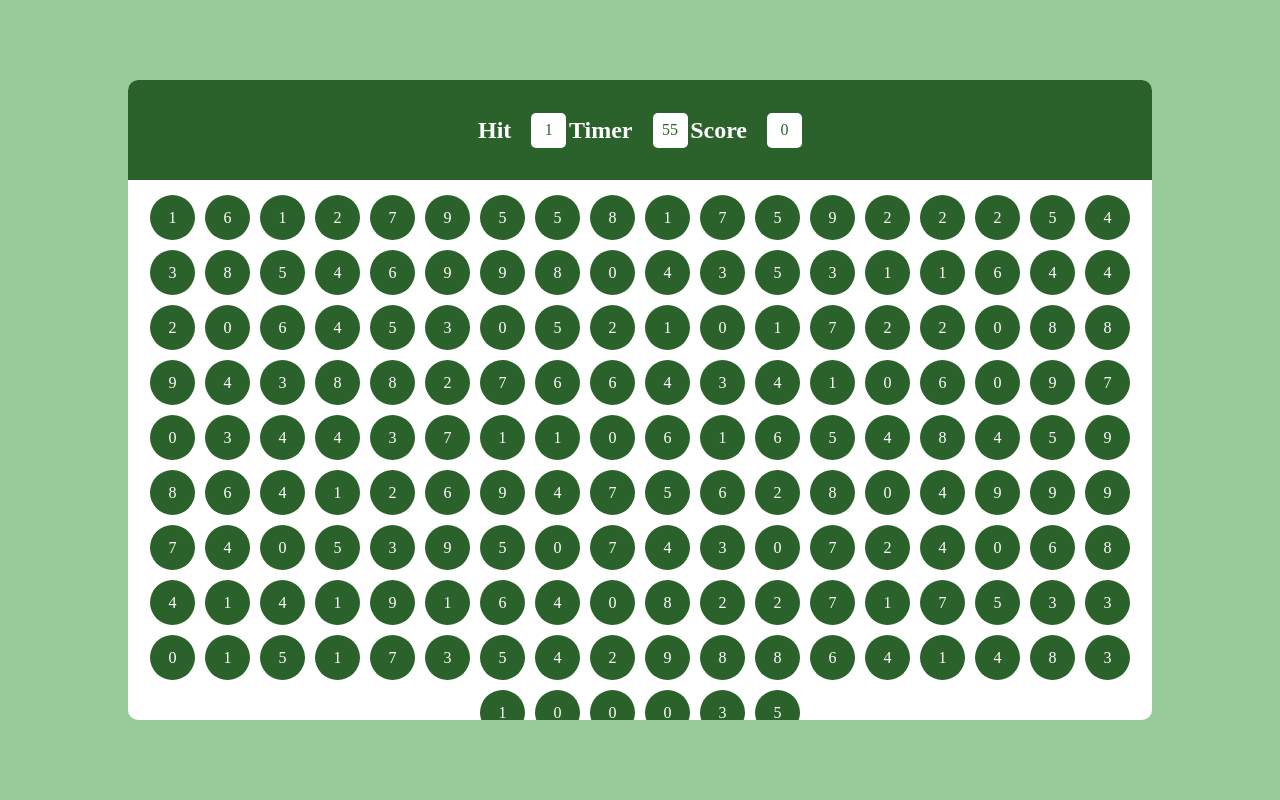
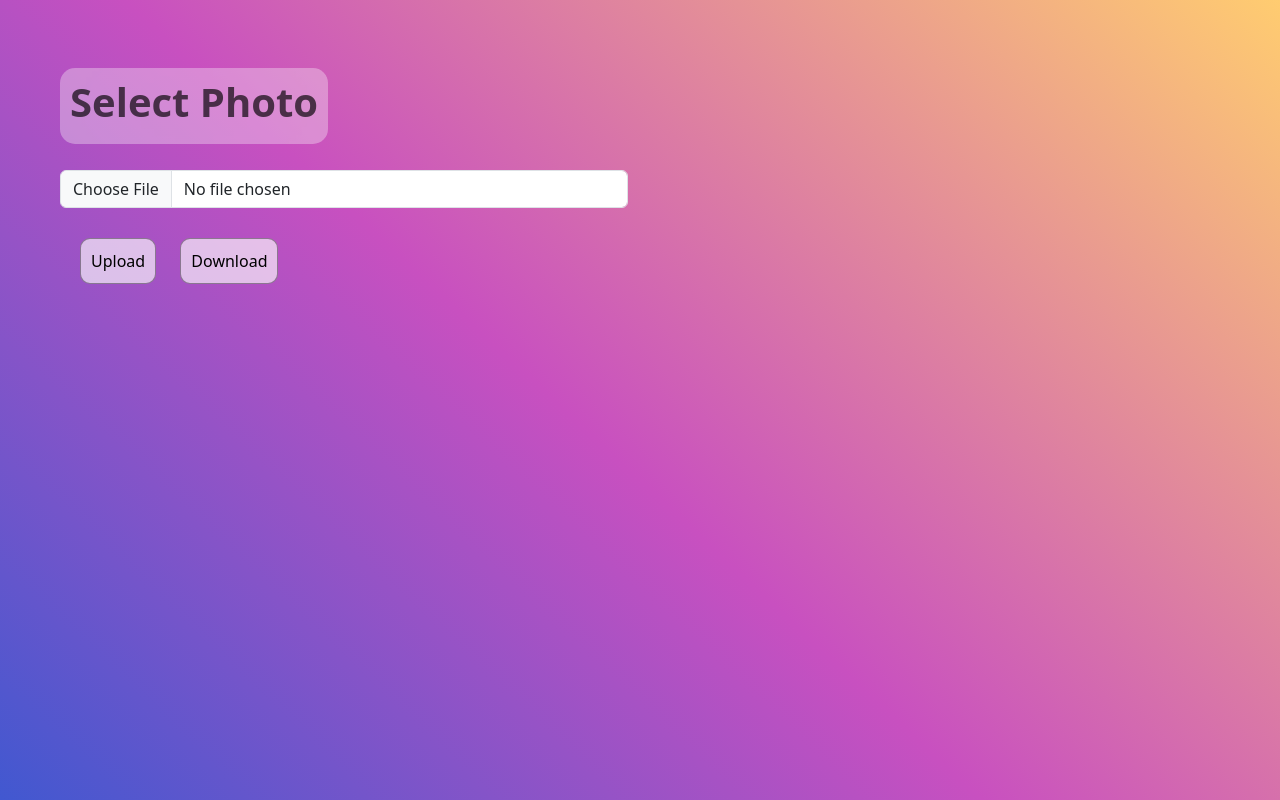
Before and after one commit to siddhesh2017/BackgroundRemover.github.io, a plain HTML site: page index.html in a window 1280 px wide. Drawn offline with nearby package versions, Linux system fonts and the light colour scheme.

Commit message:
Add files via upload

```diff
--- a/index.html
+++ b/index.html
@@ -1,36 +1,40 @@
-<!DOCTYPE html>
+<!doctype html>
 <html lang="en">
   <head>
-    <meta charset="UTF-8">
-    <meta name="viewport" content="width=device-width, initial-scale=1.0">
+    <meta charset="utf-8">
+    <meta name="viewport" content="width=device-width, initial-scale=1">
+    <title>BackGround Remover</title>
     <link rel="stylesheet" href="style.css">
-    <title>BubbleGame</title>
+    <link href="https://cdn.jsdelivr.net/npm/bootstrap@5.3.2/dist/css/bootstrap.min.css" rel="stylesheet" integrity="sha384-T3c6CoIi6uLrA9TneNEoa7RxnatzjcDSCmG1MXxSR1GAsXEV/Dwwykc2MPK8M2HN" crossorigin="anonymous">
   </head>
   <body>
-    <div id="main">
-        <div id="panel">
-            <div id="ptop">
-                <div class="elem">
-                    <h2>Hit</h2>
-                    <div id="hitval" class="box">0</div>
+
+    <div class="container1">
+      <div class="row m-5">
+
+        <div class="col-md-6">
+          <form>
+            <div class="form-group">
+              <label for="ipFile"><h1>Select Photo</h1></label>
+              <input class="form-control
+              " id="ipFile" type="file">
             </div>
-                <div class="elem">
-                    <h2>Timer</h2>
-                    <div id="time" class="box">60</div>
+          </form>
+          <button class="button" onclick="handleUpload()" type="button">Upload</button>
+          <button class="button" onclick="downloadFile()">Download</button>
         </div>
-                <div class="elem">
-                    <h2>Score</h2>
-                    <div id="score" class="box">0</div>
-                </div>
-            </div>
-            <div id="pbottom">
-                    <!-- <div class="bubble">5</div> -->
+
+        <div class="col-md-6">
 
         </div>
+
       </div>
     </div>
 
 
+    <script src="https://cdn.jsdelivr.net/npm/bootstrap@5.3.2/dist/js/bootstrap.bundle.min.js" integrity="sha384-C6RzsynM9kWDrMNeT87bh95OGNyZPhcTNXj1NW7RuBCsyN/o0jlpcV8Qyq46cDfL" crossorigin="anonymous"></script>
+    <script src="https://cdn.jsdelivr.net/npm/@popperjs/core@2.11.8/dist/umd/popper.min.js" integrity="sha384-I7E8VVD/ismYTF4hNIPjVp/Zjvgyol6VFvRkX/vR+Vc4jQkC+hVqc2pM8ODewa9r" crossorigin="anonymous"></script>
+    <script src="https://cdn.jsdelivr.net/npm/bootstrap@5.3.2/dist/js/bootstrap.min.js" integrity="sha384-BBtl+eGJRgqQAUMxJ7pMwbEyER4l1g+O15P+16Ep7Q9Q+zqX6gSbd85u4mG4QzX+" crossorigin="anonymous"></script>
     <script src="script.js"></script>
   </body>
 </html>
--- a/script.js
+++ b/script.js
@@ -1,60 +1,54 @@
-  /*here math.random() gives a random number between 0-1 excluding 0&1 (ex: 0.4392532) so we
-  multiply it by 10 to get one digit number, then the number will be still in point (ex:2.54538403)
-  to remove the part after point we use Math.floor() to get single digit 2.
-  */
- /*
- Math.random() => to get random no 0-1
- *10 => to get single digit deci no
- Math.floor() => to get single digit no
- */
-/*
-    here we used clearInterval() because the count will continue in negative taking up the space to stop interval we use clearInterval()
-*/
+let imgURL;
+function handleUpload()
+{
+    const inputFile = document.getElementById('ipFile');
+    const img = inputFile.files[0];
 
- let tmr_cnt = 60;
- let score = 0;
- let hitno = 0;
+    const imgData = new FormData();
+    imgData.append("image_file",img);
+    imgData.append("size", 'auto');
 
-function makeBubbles() {
-    let clutter = '';
-    for(let i = 1; i<=168; i++){
-        let num = Math.floor(Math.random()*10);
-        clutter += `<div class="bubble">${num}</div>`;
-    }
-    document.querySelector("#pbottom").innerHTML = clutter;
-}
-function runTimer() {
-    var tmr_int = setInterval(function(){
-        if(tmr_cnt > 0){
-            tmr_cnt--;
-            document.querySelector('#time').textContent = tmr_cnt;
+    const apiKey = '79P5tbn3DUU1MaFthmDJytrb';
+    fetch(
+        'https://api.remove.bg/v1.0/removebg',
+        {
+            method:'POST',
+            headers:{
+                'X-Api-Key': apiKey
+            },
+            body:imgData,
         }
-        else{
-            clearInterval(tmr_int);
-            document.querySelector('#pbottom').innerHTML = "<h1 id='gameover'>GameOver</h1>";
-        }
-    }, 1000)
+    )
+    .then(function(response){
+        return response.blob();
+    })
+    .then(function(blob){
+        console.log(blob);
+
+        const imgUrl = URL.createObjectURL(blob);
+        const blobImg = document.createElement('img');
+        blobImg.src = imgUrl;
+        blobImg.style.background = 'rgb(1,1,1,0.5)';
+        blobImg.style.borderBottomLeftRadius = "20px";
+        blobImg.style.borderBottomRightRadius = "20px";
+        blobImg.style.borderTopLeftRadius = "20px";
+        blobImg.style.borderTopRightRadius = "20px";
+        blobImg.style.width = 'auto';
+        blobImg.style.height = 'auto';
+
+        imgURL = imgUrl
+        document.body.appendChild(blobImg);
+        const secondCol = document.querySelector('.col-md-6:nth-child(2)');
+        secondCol.appendChild(blobImg);
+    })
+    .catch();
 }
 
-function randHit(){
-    hitno = Math.floor(Math.random() * 10);
-    document.querySelector("#hitval").textContent = hitno;
+function downloadFile(){
+    var imgDownload = document.createElement('a');
+    imgDownload.href = imgURL;
+    imgDownload.download = 'sid-bg.png';
+    document.body.appendChild(imgDownload);
+    imgDownload.click();
+    document.body.removeChild(a)
 }
-
-function incScore(){
-    score += 10;
-    document.querySelector("#score").textContent = score;
-}
-
-document.querySelector('#pbottom').addEventListener('click',function(event){
-    let clickednum = Number(event.target.textContent);
-    if(clickednum === hitno){
-        incScore();
-        makeBubbles();
-        randHit();
-    }
-})
-
-runTimer();
-makeBubbles();
-randHit();
--- a/style.css
+++ b/style.css
@@ -2,94 +2,38 @@
     margin: 0;
     padding: 0;
     box-sizing: border-box;
-    font-family: Gilroy;
+    overflow: hidden;
+}
+.container1{
+    width: 100vw;
+    height: 100vh;
+    background-color: #4158D0;
+    background-image: linear-gradient(43deg, #4158D0 0%, #C850C0 46%, #FFCC70 100%);
+
 }
 
-html,body{
-    width: 100%;
-    height: 100%;
+.button{
+    border-radius: 10px;
+    margin: 30px 0px 0px 20px;
+    border: solid rgba(0, 0, 0, 0.386) 1px;
+    background-color: rgba(255, 255, 255, 0.64);
+    padding: 10px;
 }
 
-#main{
-    width: 100%;
-    height: 100vh;
-    background-color: rgb(151, 202, 151);
-    display: flex;
-    justify-content: center;
-    align-items: center;
+#form1{
+    margin: 60px;
 }
 
-#panel{
-    width: 80%;
-    height: 80%;
-    background-color: white;
-    border-radius: 10px;
-    overflow: hidden;
+label{
+    margin: 20px 20px 20px 0px;
+    backdrop-filter: blur(200px);
+    background-color: rgba(255, 255, 255, 0.333);
+    padding: 10px;
+    border-radius: 15px;
 }
 
-#ptop{
-    width: 100%;
-    height: 100px;
-    background-color: rgb(43, 98, 43);
-    display: flex;
-    justify-content: space-between;
-    align-items: center;
-    padding: 0 350px 0 350px;
+label h1{
+    font-weight: 700;
+    color: rgba(0, 0, 0, 0.663);
+    z-index: 10px;
 }
-
-.elem{
-    /* background-color: white; */
-    width: auto;
-    height: 20px;
-    display: flex;
-    justify-content: center;
-    align-items: center;
-    gap: 20px;
-    color: white;
-    font-weight: 100;
-}
-
-.box{
-    background-color: white;
-    width: 35px;
-    height: 35px;
-    border-radius: 5px;
-    display: flex;
-    justify-content: center;
-    align-items: center;
-    color: rgb(43, 98, 43);
-    /* font-size: 1px; */
-}
-
-#pbottom{
-    width: 100%;
-    height: calc(100% - 100px);  /*here we usually  cannot substract value in px from value in % so we use calc() to allow this*/
-    padding: 15px;
-    display: flex;
-    justify-content: center;
-    align-items: center;
-    gap: 10px;
-    flex-wrap: wrap;
-}
-
-.bubble{
-    width: 45px;
-    height: 45px;
-    border-radius: 50%;
-    background-color: rgb(43, 98, 43);
-    display: flex;
-    justify-content: center;
-    align-items: center;
-    color: white;
-    transition: all 70ms ease-in-out;
-}
-
-.bubble:hover{
-    background-color: rgb(71, 158, 71);
-    cursor: pointer;
-}
-
-#gameover{
-    color: rgb(43, 98, 43);
-    font-size: 90px;
-}
```
Lines whose indentation alone changed are shown as unchanged.
